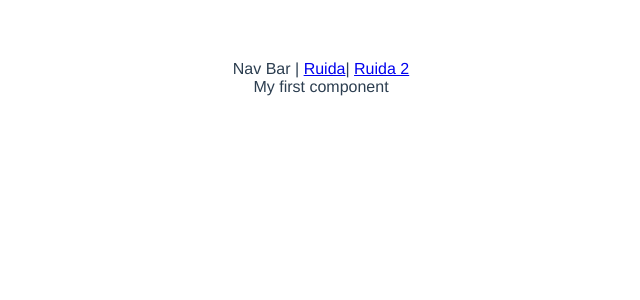
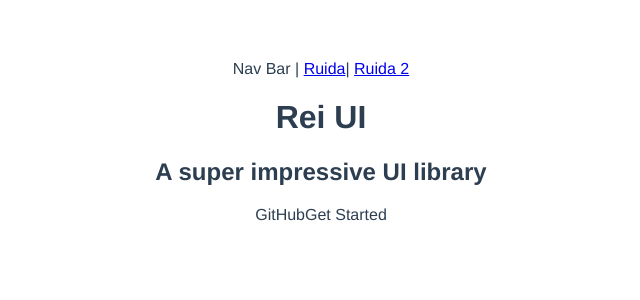
Before and after one commit to ruidashen/R-UI, a Vue app: page / in a window 1280 px wide. Shown: the top 300 px of the page, without its empty margins (319-959 px from the left). Built offline with nearby package versions, Linux system fonts and the light colour scheme.

Commit message:
basic HTML structure

```diff
--- a/src/App.vue
+++ b/src/App.vue
@@ -2,7 +2,7 @@
   <div>
     Nav Bar |
     <router-link to="/">Ruida</router-link>|
-    <router-link to="/xxx">Ruida 2</router-link>
+    <router-link to="/doc">Ruida 2</router-link>
     <router-view></router-view>
   </div>
 </template>
--- a/src/components/Ruida.vue
+++ /dev/null
@@ -1,3 +0,0 @@
-<template>
-  <div>My first component</div>
-</template>
--- a/src/components/Ruida2.vue
+++ /dev/null
@@ -1,3 +0,0 @@
-<template>
-  <div>Ruida2</div>
-</template>
--- /dev/null
+++ b/src/views/Doc.vue
@@ -0,0 +1,12 @@
+<template>
+  <div>
+    <div class="topnav">
+      <div class="logo"></div>
+      <div class="menu"></div>
+    </div>
+    <div class="content">
+      <aside>Aside</aside>
+      <main>Main</main>
+    </div>
+  </div>
+</template>
--- /dev/null
+++ b/src/views/Home.vue
@@ -0,0 +1,18 @@
+<template>
+  <div>
+    <div class="topnav">
+      <div class="logo"></div>
+      <div class="menu"></div>
+    </div>
+    <div class="banner">
+      <h1>Rei UI</h1>
+      <h2>A super impressive UI library</h2>
+      <p class="actions">
+        <a>GitHub</a>
+        <a>Get Started</a>
+      </p>
+    </div>
+  </div>
+</template>
+<style lang="scss" scoped>
+</style>
```
Also changed, not shown: src/main.ts (+5 -5 lines).
